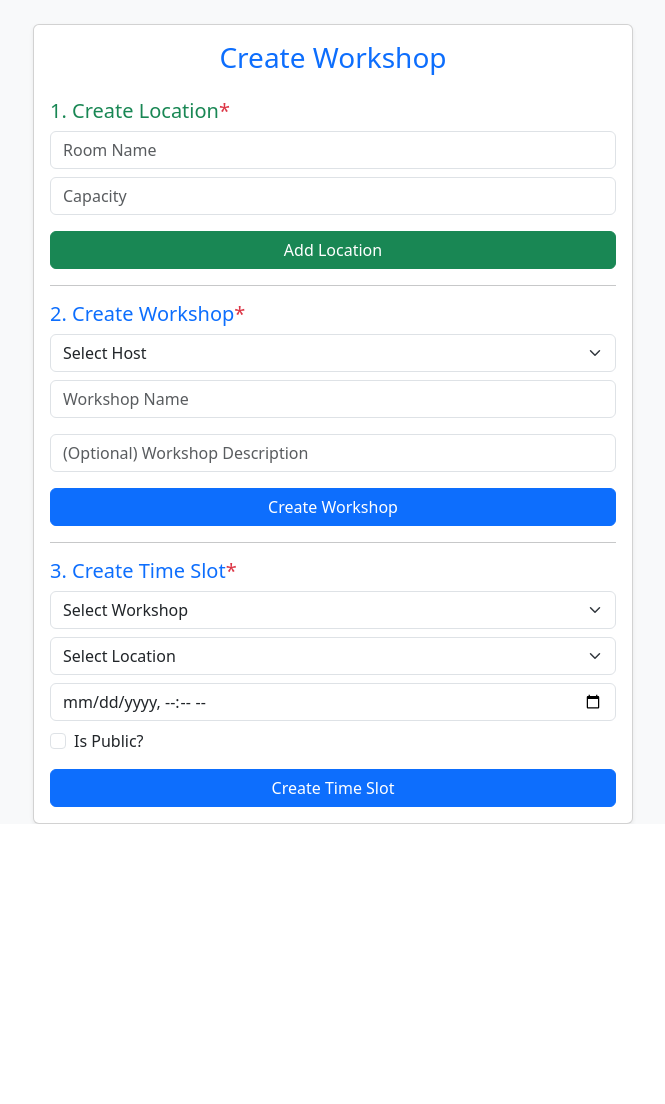
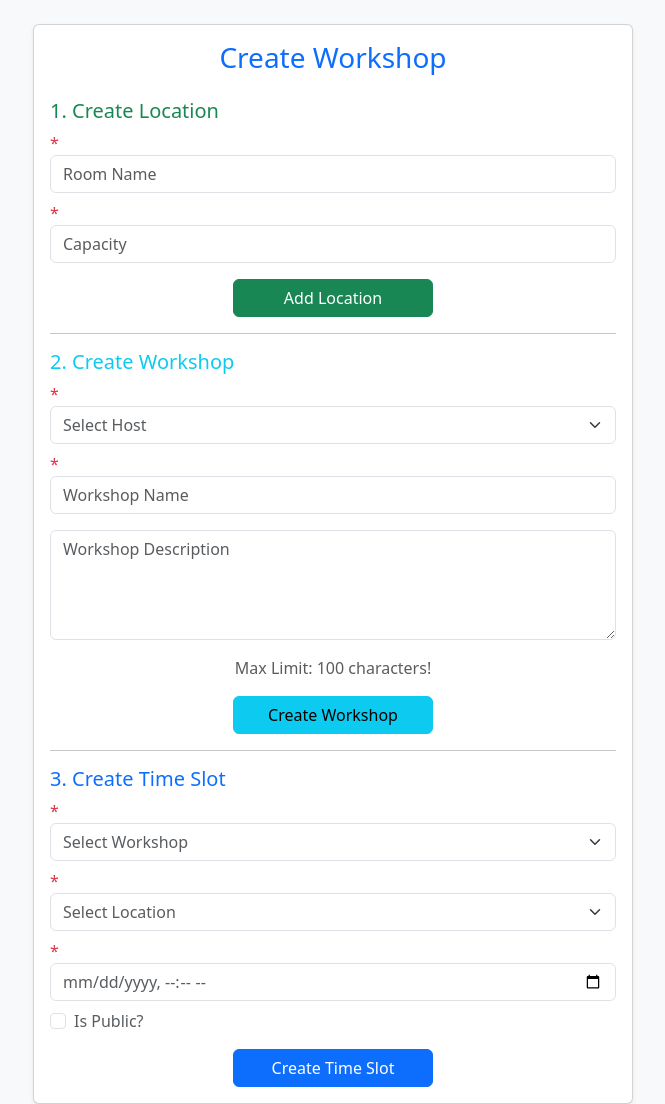
Before and after one commit to krispepper/530_2026_09_workshop, a Flask app: page /workshop in a window 1280 px wide. Shown: the part 56-1160 px from the top of the page, without its empty margins (307-972 px from the left). Before the commit the page ends 880 px from the top, so only its background shows below. Run offline with Flask 3, Linux system fonts and the light colour scheme; data that the repository does not hold is empty; parts of the project's set-up code (start-up, migrations or seed data) failed here and were passed over.

Commit message:
made changes to description, added char limit to description and fixed any UI issues on the page

```diff
--- a/templates/workshop.html
+++ b/templates/workshop.html
@@ -17,51 +17,71 @@
 
             <!-- Location Form Card -->
 
-            <h5 class="card-title text-success">1. Create Location<span class="text-danger">*</span></label></h5>
+            <h5 class="card-title text-success">1. Create Location</label></h5>
                 <!-- Form submitting to create a new workshop location -->
                 <form action="/createLocation" method="POST">
+                <span class="text-danger">*</span>
                 <input type="text" class="form-control mb-2" name="location_name" placeholder="Room Name" required>
+                <span class="text-danger">*</span>
                 <input type="number" class="form-control mb-3" name="capacity" placeholder="Capacity" required>
-                <button type="submit" class="btn btn-success w-100">Add Location</button>
+                <div class="text-center">
+                     <button type="submit" class="btn btn-success" style="width: 200px;">Add Location</button>
+                </div>
                 </form>
                 <hr>
             <!-- Workshop Form Card -->
-                <h5 class="card-title text-primary">2. Create Workshop<span class="text-danger">*</span></label></h5>
+                <h5 class="card-title text-info">2. Create Workshop</label></h5>
                     <!-- Form submitting to create a new workshop linked to a host -->
                     <form action="/createWorkshop" method="POST">
-                        <select class="form-select mb-2" name="hostID" required>
+                        <span class="text-danger">*</span>
+                        <select class="form-select mb-2 text-muted" name="hostID" required>
                              <option value="" disabled selected>Select Host</option>
                              {% for host in hosts %}
                                 <option value="{{ host[0] }}">{{ host[1] }}</option>
                             {% endfor %}
                         </select>
+                        <span class="text-danger">*</span>
                         <input type="text" class="form-control mb-3" name="workshop_name" placeholder="Workshop Name" required>
-                        <input type="text" class="form-control mb-3" name="workshop_description" placeholder="(Optional) Workshop Description">
-                        <button type="submit" class="btn btn-primary w-100">Create Workshop</button>
+                        <textarea
+                        class="form-control mb-3"
+                        name="workshop_description"
+                        placeholder="Workshop Description"
+                        rows="4"
+                        maxlength="100"
+                        ></textarea>
+                        <p class="text-center text-muted">Max Limit: 100 characters!</p>
+                        <div class="text-center">
+                            <button type="submit" class="btn btn-info" style="width: 200px;">Create Workshop</button>
+                        </div>
                     </form>
                     <hr>
             <!-- Time Slot Form Card -->
-                        <h5 class="card-title text-primary">3. Create Time Slot<span class="text-danger">*</span></label></h5>
+                        <h5 class="card-title text-primary">3. Create Time Slot</label></h5>
                         <!-- Form submitting to schedule a new workshop time slot -->
                         <form action="/createTimeslot" method="POST">
-                            <select class="form-select mb-2" name="workshop_id" required>
+                            <span class="text-danger">*</span>
+                            <select class="form-select mb-2 text-muted" name="workshop_id" required>
                                 <option value="" disabled selected>Select Workshop</option>
                                 {% for workshop in workshops %}
                                     <option value="{{ workshop[0] }}">{{ workshop[1] }}</option>
                                 {% endfor %}
                             </select>
-                            <select class="form-select mb-2" name="location_id" required>
+                            <span class="text-danger">*</span>
+                            <select class="form-select mb-2 text-muted" name="location_id" required>
                                 <option value="" disabled selected>Select Location</option>
                                 {% for location in locations %}
                                     <option value="{{ location[0] }}">{{ location[1] }}</option>
                                 {% endfor %}
                             </select>
-                            <input type="datetime-local" class="form-control mb-2" name="session_datetime" required>
-                            <div class="form-check mb-3">
+                            <span class="text-danger">*</span>
+                            <input type="datetime-local" class="form-control mb-2 text-muted" name="session_datetime" required>
+                            <div class="form-check mb-3 text-muted">
                                 <input class="form-check-input" type="checkbox" name="is_public">
                                 <label class="form-check-label">Is Public?</label>
                             </div>
-                            <button type="submit" class="btn btn-primary w-100">Create Time Slot</button>
+                            <div class="text-center">
+                                <button type="submit" class="btn btn-primary" style="width: 200px;">Create Time Slot</button>
+                            </div>
                         </form>
 
     </div>
```
